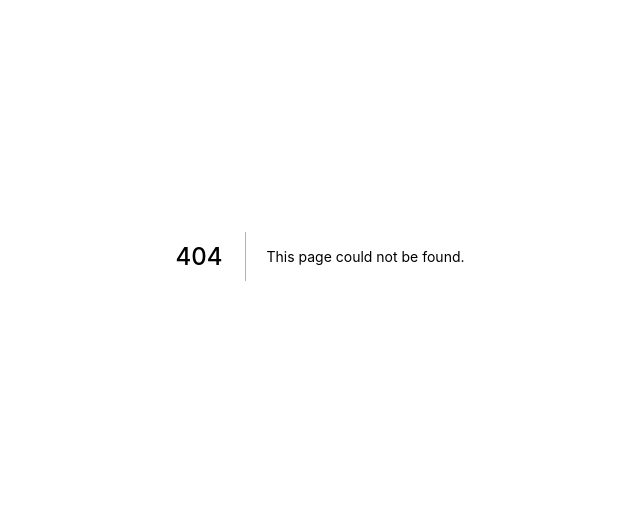
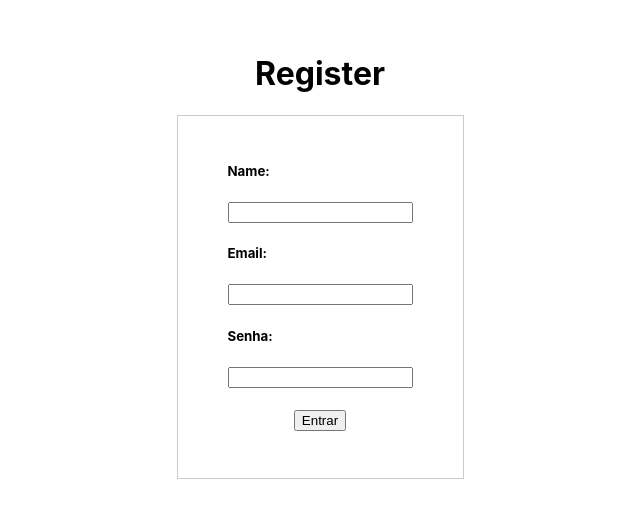
Before and after one commit to sidinei-silva/next-serverless-authentication, a Next.js app: page /register in a window 1280 px wide. Before the commit this address had no page. Shown: the part 144-662 px from the top of the page, without its empty margins (320-960 px from the left). Built offline with nearby package versions, Linux system fonts and the light colour scheme.

Commit message:
Incluindo tela de registro

```diff
--- /dev/null
+++ b/pages/register.tsx
@@ -0,0 +1,60 @@
+import React, { FormEvent } from 'react';
+
+// import { Container } from './styles';
+
+const Register: React.FC = () => {
+  const [email, setEmail] = React.useState('');
+  const [name, setName] = React.useState('');
+  const [password, setPassword] = React.useState('');
+
+  const onSubmit = (event: FormEvent) => {
+    event.preventDefault();
+    alert(`name: ${name}`);
+  };
+
+  return (
+    <div
+      style={{
+        display: 'flex',
+        flexDirection: 'column',
+        alignItems: 'center',
+        justifyContent: 'center',
+        height: '100vh'
+      }}
+    >
+      <h1>Register</h1>
+      <form
+        onSubmit={onSubmit}
+        style={{ border: '1px solid #ccc', padding: '25px 50px' }}
+      >
+        <h5>Name:</h5>
+        <input
+          name="name"
+          value={name}
+          onChange={event => setName(event.target.value)}
+        />
+
+        <h5>Email:</h5>
+        <input
+          name="email"
+          value={email}
+          onChange={event => setEmail(event.target.value)}
+        />
+
+        <h5>Senha:</h5>
+        <input
+          type="password"
+          name="password"
+          value={password}
+          onChange={event => setPassword(event.target.value)}
+        />
+
+        <h5 style={{ textAlign: 'center' }}>
+          <button type="submit">Entrar</button>
+        </h5>
+      </form>
+    </div>
+  );
+};
+
+export default Register;
```
